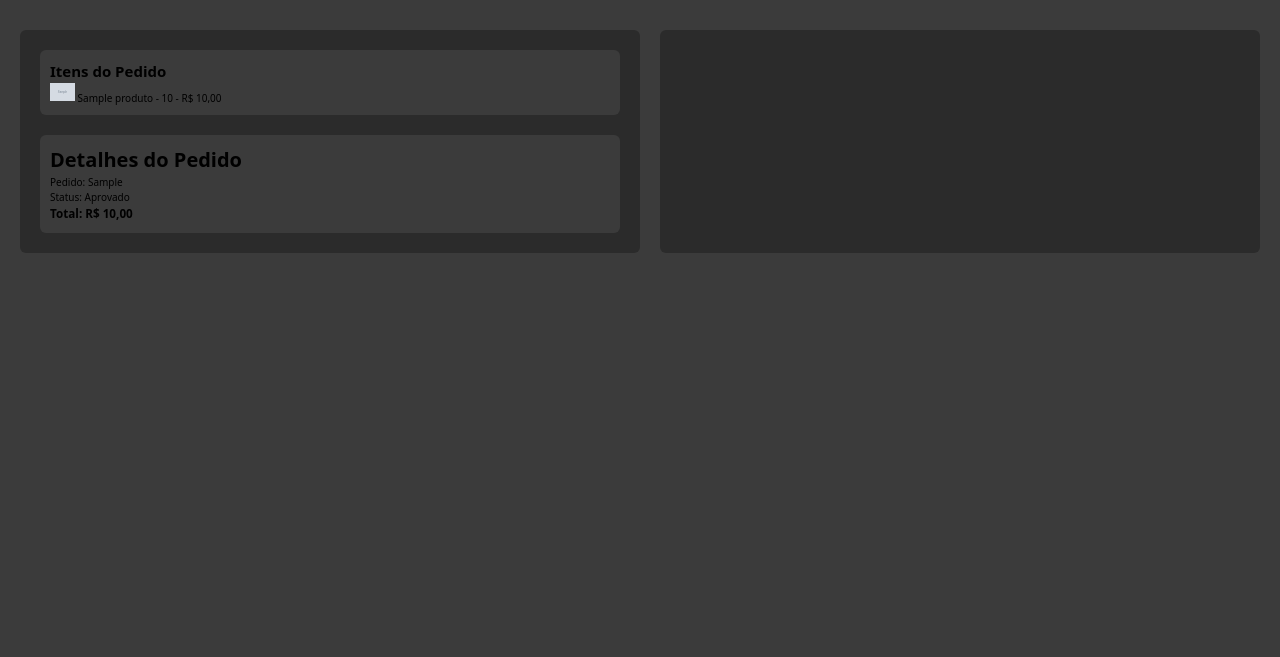
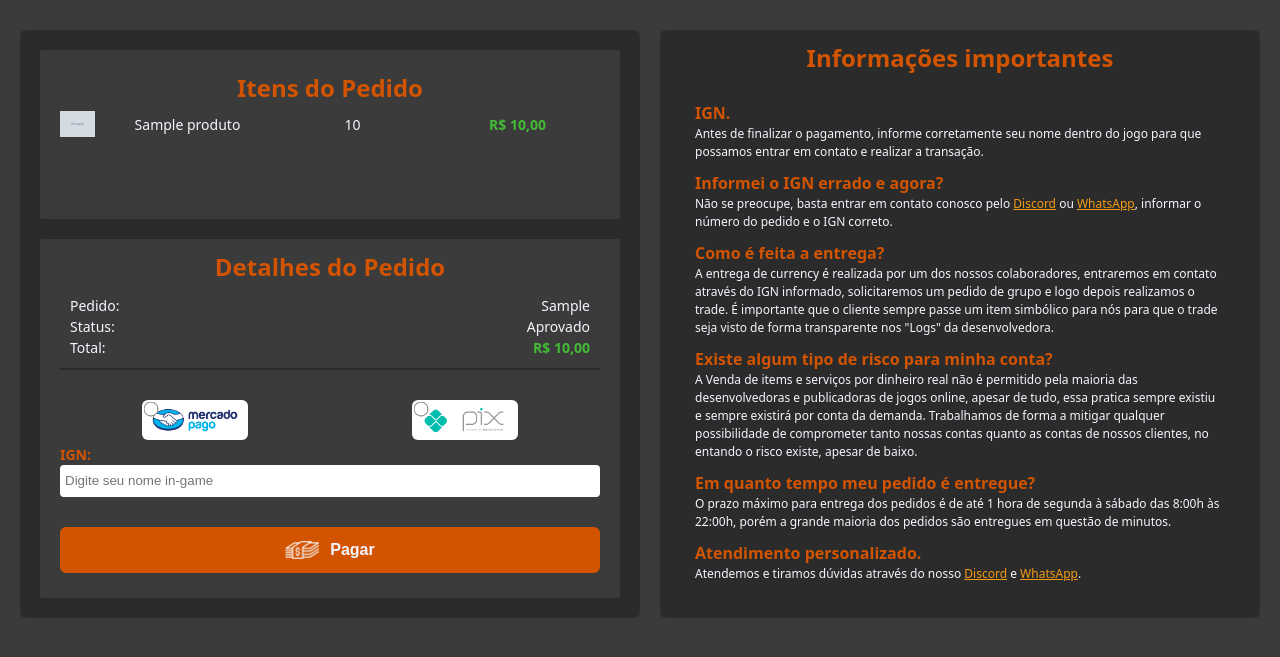
Before and after one commit to RafaelBotelho-Az/cr-trade, a Django app: page /pedido/detalhe/1/ in a window 1280 px wide. Shown: the part 60-717 px from the top of the page. Run offline with Django 5.2, Linux system fonts and the light colour scheme; a user stored in the database is signed in; tables that the repository leaves empty hold one stand-in row (values such as "Sample post"); grey boxes marked "Sample" are stand-in pictures.

Commit message:
correções e melhorias do template de detalhes do pedido

```diff
--- a/base_static/global/css/style.css
+++ b/base_static/global/css/style.css
@@ -819,6 +819,153 @@
     border-radius: 6px;
 }
 
+.pedido-content {
+    flex: 1;
+    margin-bottom: 20px;
+    padding: 20px;
+    box-sizing: border-box;
+    background-color: var(--clr-light-grey);
+    border-radius: 2px;
+}
+
+.pedido-content ul li {
+    list-style-type: none;
+    display: flex;
+    align-items: center;
+    justify-content: space-between;
+    padding: 5px 0;
+    border-bottom: solid 2px var(--clr-medium-grey);
+}
+
+.pedido-content ul li:last-child {
+    border-bottom: none;
+}
+
+.pedido-content ul li img {
+    margin-right: 10px;
+}
+
+.pedido-content ul li p {
+    margin: 0 10px;
+    flex: 1;
+    text-align: center;
+}
+
+.pedido-content ul li p {
+    font-size: var(--smaller-font-size);
+    color: var(--clr-white);
+}
+
+#tpreco {
+    font-weight: bold;
+    color: rgb(68, 187, 53);
+}
+
+.pedido-content ul {
+    padding: 0;
+}
+
+.pedido-content h1 {
+    text-align: center;
+    font-size: var(--medium-font-size);
+    font-weight: bold;
+    color: var(--clr-dark-orange);
+}
+
+.pedido-detail {
+    flex: 1;
+    padding: 10px 20px 10px 20px;
+    box-sizing: border-box;
+    background-color: var(--clr-light-grey);
+    border-radius: 2px;
+}
+
+.pedido-detail h1 {
+    text-align: center;
+    font-size: var(--medium-font-size);
+    font-weight: bold;
+    color: var(--clr-dark-orange);
+}
+
+.detalhes {
+    padding: 10px;
+    border-bottom: solid 2px var(--clr-medium-grey);
+    margin-bottom: 30px;
+}
+
+.detalhes li {
+    list-style-type: none;
+    display: flex;
+    align-items: center;
+    justify-content: space-between;
+    font-size: var(--smaller-font-size);
+    color: var(--clr-white);
+}
+
+.payment-options {
+    display: flex;
+    justify-content: space-around;
+    margin-top: 10px;
+}
+
+.payment-options label {
+    position: relative;
+    display: inline-block;
+    text-align: center;
+    cursor: pointer;
+}
+
+.payment-options input[type="radio"] {
+    position: absolute;
+    top: 22%;
+    left: 9%;
+    transform: translate(-50%, -50%);
+    z-index: 2;
+    width: 15px;
+    height: 15px;
+    cursor: pointer;
+}
+
+.payment-options img {
+    background-color: white;
+    border-radius: 6px;
+    padding: 5px;
+    z-index: 1;
+}
+
+.btn-pagar {
+    background-color: var(--clr-dark-orange);
+    border: 2px solid var(--clr-dark-orange);
+    border-radius: 6px;
+    padding: 12px 32px;
+    text-align: center;
+    display: flex;
+    justify-content: center;
+    font-size: var(--small-font-size);
+    font-weight: bold;
+    cursor: pointer;
+    transition: background-color 0.3s;
+    color: var(--clr-white);
+    width: 100%;
+    margin: 15px 0 15px 0;
+    gap: 10px;
+}
+
+.btn-pagar:hover{
+    background-color: var(--clr-darker-grey);
+    color: var(--clr-white);
+    border: 2px solid var(--clr-dark-orange);
+}
+
+.btn-pagar img {
+    display: inline-block;
+    width: 35px;
+    justify-content: center;
+}
+
+
+
+
 .info-container {
     flex: 1;
     padding: 10px;
@@ -828,23 +975,33 @@
     border-radius: 6px;
 }
 
-.pedido-content {
-    flex: 1;
-    margin-bottom: 20px;
-    padding: 10px;
-    box-sizing: border-box;
-    background-color: var(--clr-light-grey);
-    border-radius: 6px;
+.info-container h1{
+    text-align: center;
+    font-size: var(--medium-font-size);
+    font-weight: bold;
+    color: var(--clr-dark-orange);
 }
 
-.pedido-content ul li {
-    list-style-type: none;
+.info {
+    padding: 20px;
+    list-style: none;
 }
 
-.pedido-detail {
-    flex: 1;
-    padding: 10px;
-    box-sizing: border-box;
-    background-color: var(--clr-light-grey);
-    border-radius: 6px;
+.info li {
+    padding: 5px;
 }
+
+.info li h2{
+    color: var(--clr-dark-orange);
+    font-size: var(--small-font-size);
+    font-weight: bold;
+}
+
+.info li p{
+    color: var(--clr-white);
+    font-size: var(--smallest-font-size);
+}
+
+.info li p a{
+    color: var(--clr-light-orange);
+}
--- a/pedido/models.py
+++ b/pedido/models.py
@@ -19,6 +19,7 @@
     status = models.CharField(max_length=1, choices=STATUS_CHOICES, default='C')
     criado_em = models.DateTimeField(auto_now_add=True)
     atualizado_em = models.DateTimeField(auto_now=True)
+    in_game_name = models.CharField(max_length=255, blank=True, null=True)
 
     def __str__(self):
         return f'Pedido N. {self.numero} - {self.get_status_display()}'
--- a/pedido/templates/pedido/detalhe.html
+++ b/pedido/templates/pedido/detalhe.html
@@ -4,25 +4,132 @@
 <div class="main-shifted">
     <div class="pedido-container">
         <div class="pedido-content">
-            <h2>Itens do Pedido</h2>
+            <h1>Itens do Pedido</h1>
             <ul>
                 {% for item in pedido.itens.all %}
                     <li>
-                        <img src="{{ item.produto.imagem.url }}" alt="{{ item.produto.nome }}" width="25">
-                        {{ item.produto.nome }} - {{ item.quantidade }} - R$ {{ item.get_total_item }}
+                        <img src="{{ item.produto.imagem.url }}" alt="{{ item.produto.nome }}" width="35">
+                        <p>
+                            {{ item.produto.nome }}
+                        </p>
+                        <p>
+                            {{ item.quantidade }}
+                        </p>
+                        <p id='tpreco'>
+                            R$ {{ item.get_total_item }}
+                        </p>
                     </li>
                 {% endfor %}
             </ul>
         </div>
         <div class="pedido-detail">
             <h1>Detalhes do Pedido</h1>
-            <p>Pedido: {{ pedido.numero }}</p>
-            <p>Status: {{ pedido.get_status_display }}</p>
-            <h3>Total: R$ {{ pedido.total }}</h3>
+
+            <ul class="detalhes">
+                <li>
+                    <p>Pedido:</p>
+                    <p>{{ pedido.numero }}</p>
+                </li>
+                <li>
+                    <p>Status:</p>
+                    <p>{{ pedido.get_status_display }}</p>
+                </li>
+                <li>
+                    <p>Total:</p>
+                    <p id='tpreco' >R$ {{ pedido.total }}</p>
+                </li>
+            </ul>
+            <form method="POST">
+                {% csrf_token %}
+                <div class="payment-options">
+                    <label>
+                        <input type="radio" name="forma_pagamento" value="mercado_pago">
+                        <img src="{% static "global/img/mercado_pago.png" %}" alt="Mercado Pago" height="40">
+                    </label>
+                    <label>
+                        <input type="radio" name="forma_pagamento" value="pix">
+                        <img src="{% static "global/img/pix.png" %}" alt="PIX" height="40">
+                    </label>
+                </div>
+                <div class="form-group">
+                    <label for="in_game_name">IGN:</label>
+                    <input type="text" id="in_game_name" name="in_game_name" placeholder="Digite seu nome in-game">
+                </div>
+                <button type="submit" class="btn-pagar">
+                    <img class="btn-cash" src="{% static 'global/img/cash.png' %}" alt="cash">
+                    Pagar
+                </button>
+            </form>
         </div>
     </div>
     <div class="info-container">
+        <h1>Informações importantes</h1>
+        <ul class="info">
 
+            <li>
+                <h2>
+                    IGN.
+                </h2>
+                <p>
+                    Antes de finalizar o pagamento, informe corretamente seu nome dentro do jogo
+                    para que possamos entrar em contato e realizar a transação.
+                </p>
+            </li>
+
+            <li>
+                <h2>
+                    Informei o IGN errado e agora?
+                </h2>
+                <p>
+                    Não se preocupe, basta entrar em contato conosco pelo <a href="">Discord</a> ou <a href="">WhatsApp</a>,
+                    informar o número do pedido e o IGN correto.
+                </p>
+            </li>
+
+            <li>
+                <h2>
+                    Como é feita a entrega?
+                </h2>
+                <p>
+                    A entrega de currency é realizada por um dos nossos colaboradores, entraremos em contato
+                    através do IGN informado, solicitaremos um pedido de grupo e logo depois realizamos o trade.
+                    É importante que o cliente sempre passe um item simbólico para nós para que o trade seja
+                    visto de forma transparente nos "Logs" da desenvolvedora.
+                </p>
+            </li>
+
+            <li>
+                <h2>
+                    Existe algum tipo de risco para minha conta?
+                </h2>
+                <p>
+                    A Venda de items e serviços por dinheiro real não é permitido pela maioria das desenvolvedoras e publicadoras
+                    de jogos online, apesar de tudo, essa pratica sempre existiu e sempre existirá por conta da demanda.
+                    Trabalhamos de forma a mitigar qualquer possibilidade de comprometer tanto nossas contas quanto as contas de nossos
+                    clientes, no entando o risco existe, apesar de baixo.
+                </p>
+            </li>
+
+            <li>
+                <h2>
+                    Em quanto tempo meu pedido é entregue?
+                </h2>
+                <p>
+                    O prazo máximo para entrega dos pedidos é de até 1 hora de segunda à sábado das 8:00h às 22:00h, porém
+                    a grande maioria dos pedidos são entregues em questão de minutos.
+                </p>
+            </li>
+
+            <li>
+                <h2>
+                    Atendimento personalizado.
+                </h2>
+                <p>
+                    Atendemos e tiramos dúvidas através do nosso <a href="">Discord</a> e <a href="">WhatsApp</a>.
+                </p>
+            </li>
+
+        </ul>
     </div>
 </div>
 
--- a/pedido/views.py
+++ b/pedido/views.py
@@ -54,4 +54,20 @@
         messages.error(request, "Você não tem permissão para acessar este pedido.")
         return redirect('produto:lista')
 
+    if request.method == 'POST':
+        forma_pagamento = request.POST.get('forma_pagamento')
+        in_game_name = request.POST.get('in_game_name', '').strip()
+
+        if not forma_pagamento:
+            messages.error(request, "Por favor, selecione uma forma de pagamento.")
+            return redirect('pedido:detalhe', pk=pedido.pk)
+
+        if in_game_name:
+            pedido.in_game_name = in_game_name
+            pedido.save()
+            messages.success(request, "Success!")
+        else:
+            messages.error(request, "O nome in-game não pode estar vazio.")
+            return redirect('pedido:detalhe', pk=pedido.pk)
+
     return render(request, 'pedido/detalhe.html', {'pedido': pedido})
```
Also changed, not shown: base_static/global/img/cash.png (added), base_static/global/img/mercado_pago.png (added), base_static/global/img/pix.png (added), pedido/migrations/0003_pedido_in_game_name.py (added).
